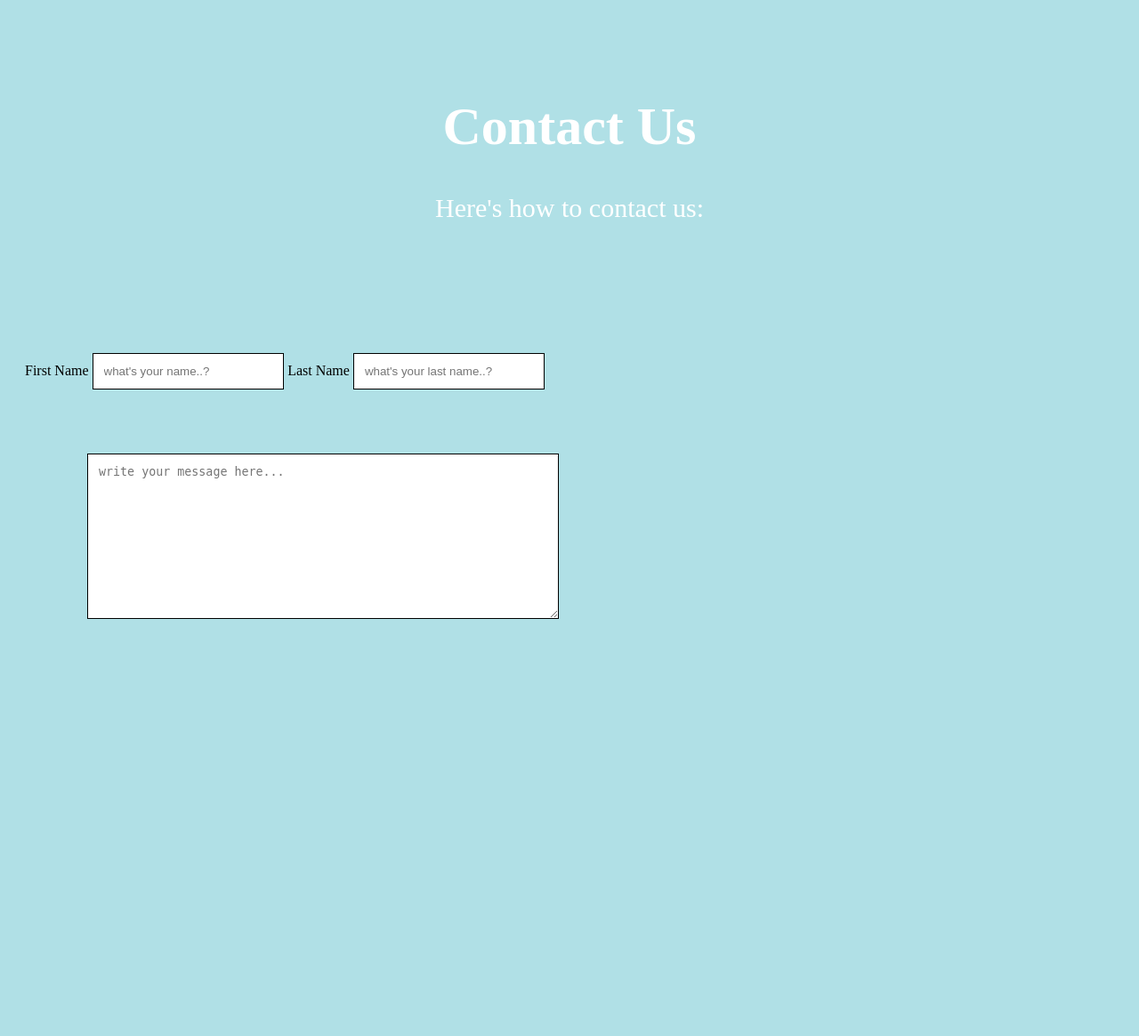
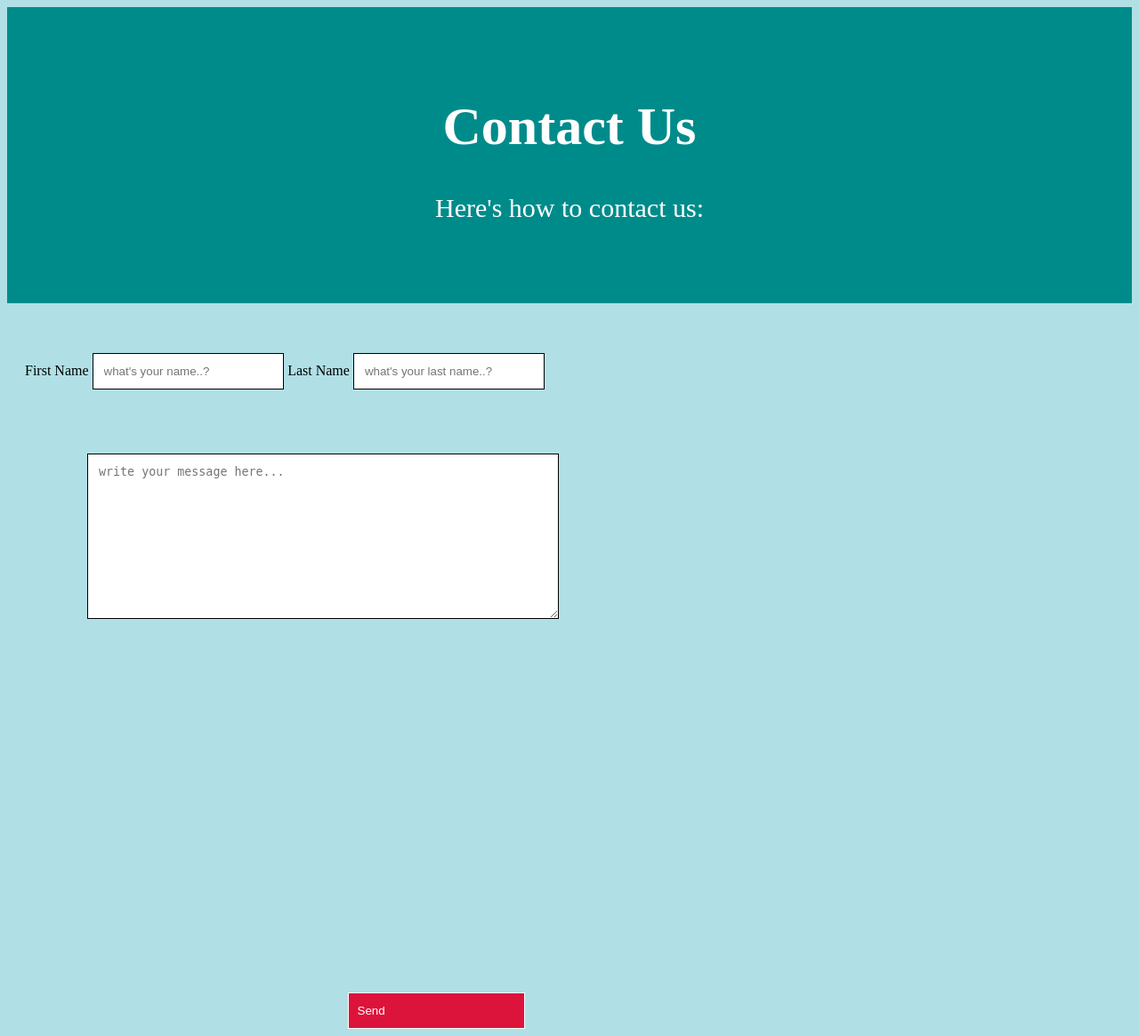
Before and after one commit to KirtMorgan/project-blog, a Flask app: page /contacts in a window 1280 px wide; the page is wider, and only the part inside the window is pictured. Shown: that part at 89% size. Before the commit the page ends 696 px from the top of that part, so only its background shows below. Run offline with Flask 2, Linux system fonts and the light colour scheme.

Commit message:
added more css to contacts page

```diff
--- a/templates/contacts.html
+++ b/templates/contacts.html
@@ -27,24 +27,27 @@
 
         <textarea placeholder="write your message here..." style="height:160px"></textarea>
 
+    </div>
 
+    <div class="send" style="text-align: center">
+                <input type="Send" value="Send">
 
     </div>
-
 
     <div>
        <style>
 
             body {background-color: powderblue;}
 
-            input[type=text], select, textarea {
+            input[type=text], textarea {
             width: 30%;
             padding: 12px;
             border: 1px solid;
 
             margin-top: 26px;
             margin-bottom: 16px;
-            resize: vertical; }
+            resize: vertical;
+            }
 
 
             .column {
@@ -52,7 +55,6 @@
   width: 50%;
   margin-top: 10px;
   padding: 20px;
-
 }
 
             .subject1 {
@@ -62,9 +64,22 @@
   margin-left: 90px;
 
 }
+        .header {
+        background-color: DarkCyan;
+        }
 
 
 
+input[type=send] {
+  background-color: Crimson;
+  color: white;
+  padding: 12px 10px;
+  border: 1px solid;
+  cursor: pointer;
+  margin-top: 400px;
+
+  margin-right: 300px;
+}
 
         </style>
 
```
